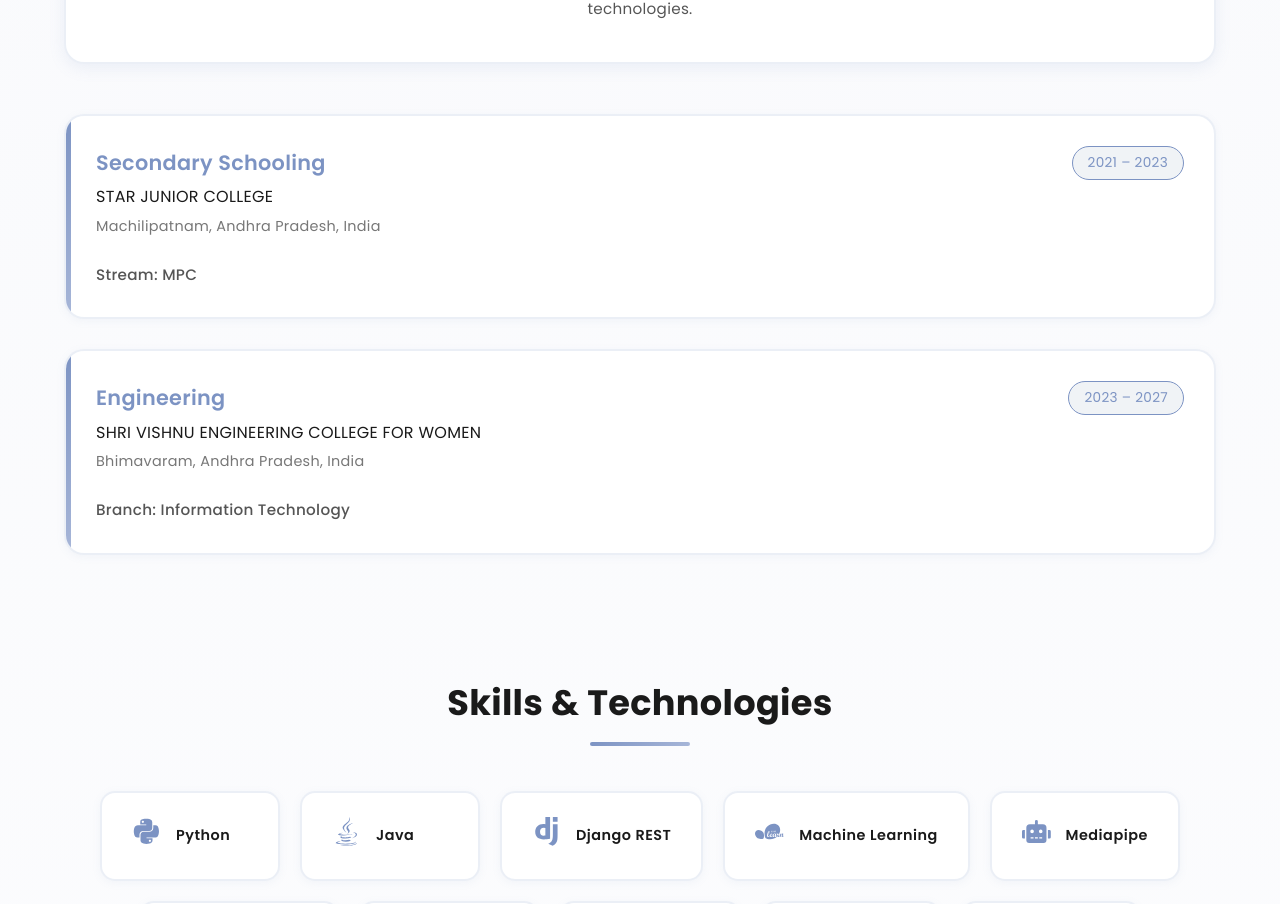
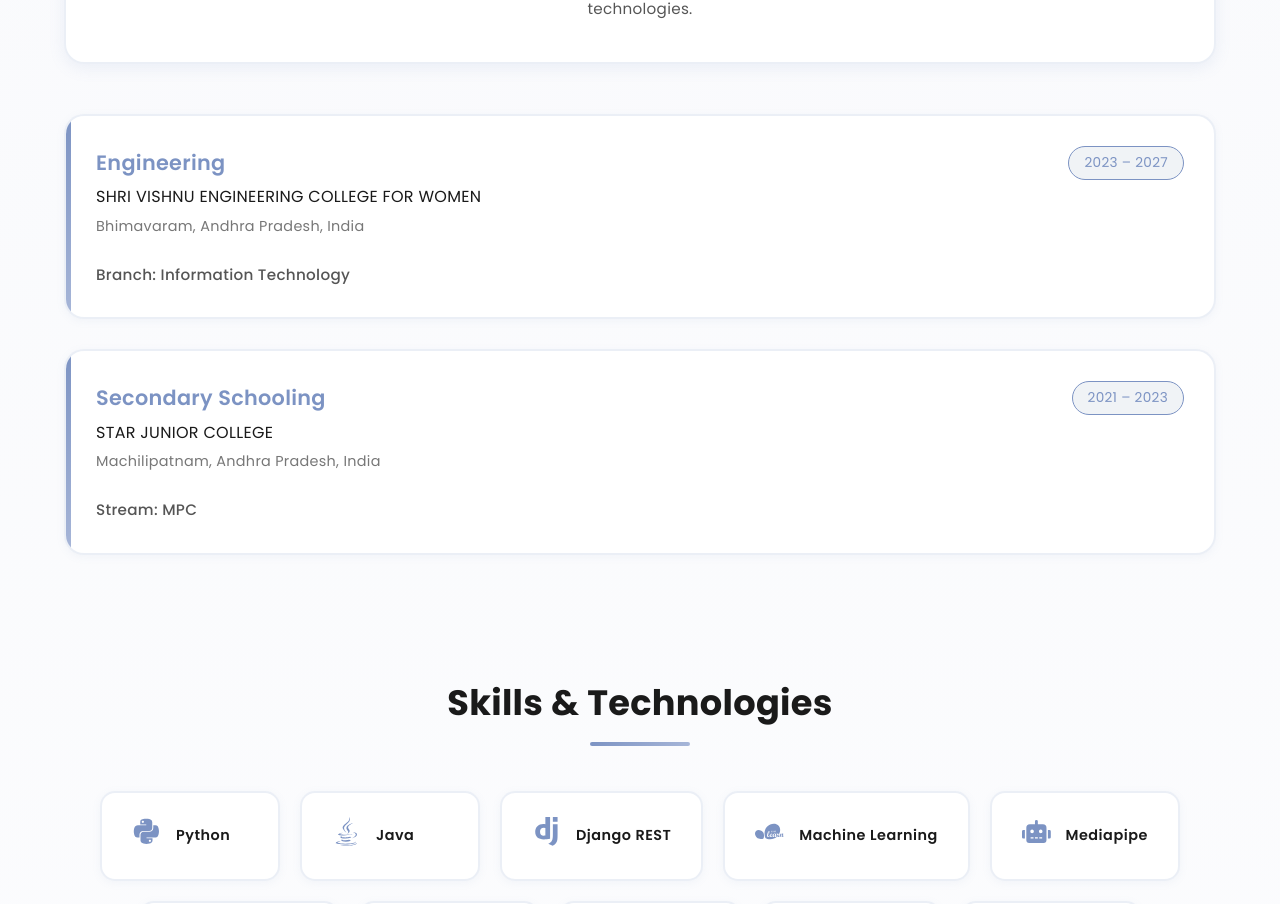
Before and after one commit to nehasree25/Neha-portfolio, a React (Create React App) app: page / in a window 1280 px wide. Shown: the part 1133-2037 px from the top of the page. Built offline with nearby package versions, Linux system fonts and the light colour scheme; the HTML template or start-up script is replaced by a standard one.

Commit message:
reorder education entries in About component

```diff
--- a/src/components/About.js
+++ b/src/components/About.js
@@ -4,18 +4,18 @@ import './About.css';
 const About = () => {
   const education = [
     {
+      title: "Engineering",
+      period: "2023 – 2027",
+      institution: "SHRI VISHNU ENGINEERING COLLEGE FOR WOMEN",
+      location: "Bhimavaram, Andhra Pradesh, India",
+      details: "Branch: Information Technology"
+    },
+    {
       title: "Secondary Schooling",
       period: "2021 – 2023",
       institution: "STAR JUNIOR COLLEGE",
       location: "Machilipatnam, Andhra Pradesh, India",
       details: "Stream: MPC"
-    },
-    {
-      title: "Engineering",
-      period: "2023 – 2027",
-      institution: "SHRI VISHNU ENGINEERING COLLEGE FOR WOMEN",
-      location: "Bhimavaram, Andhra Pradesh, India",
-      details: "Branch: Information Technology"
     }
   ];
 
```
